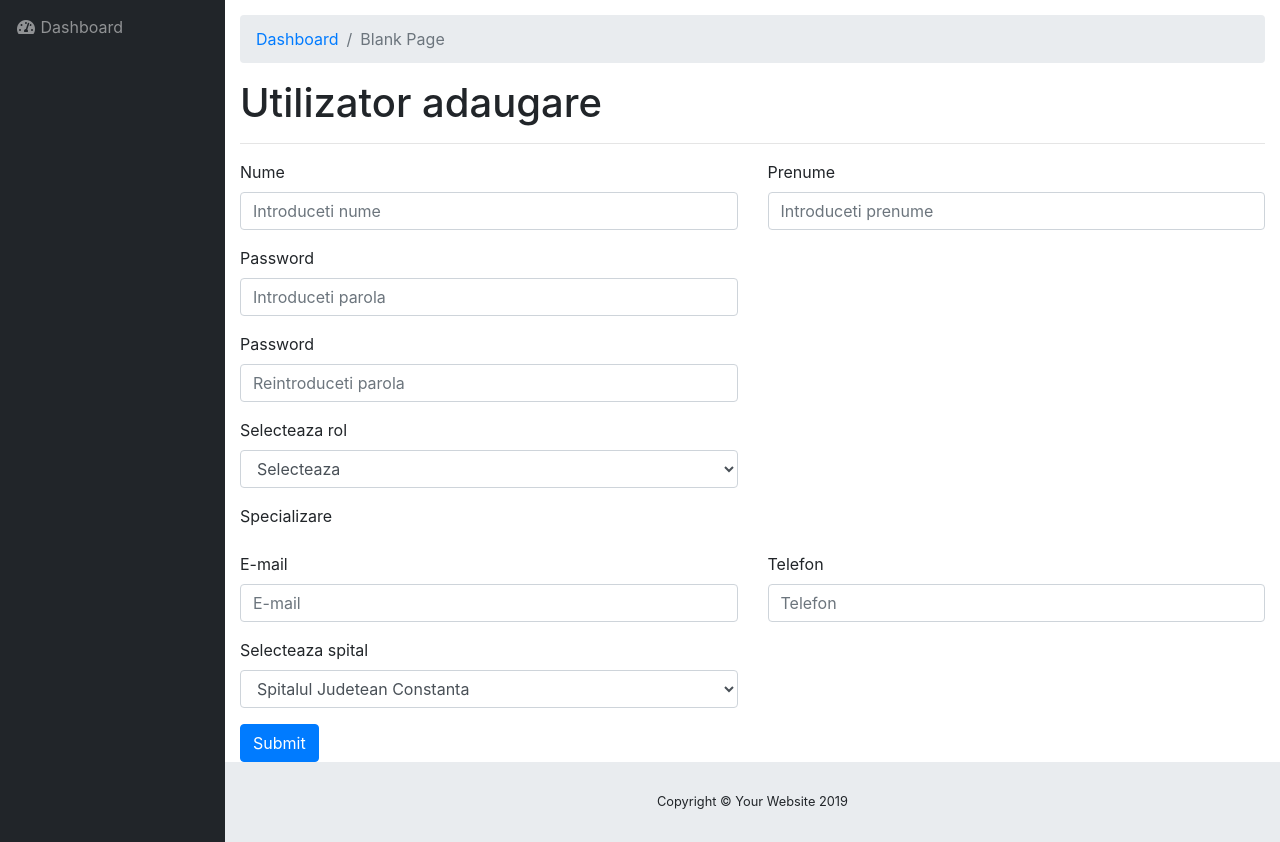
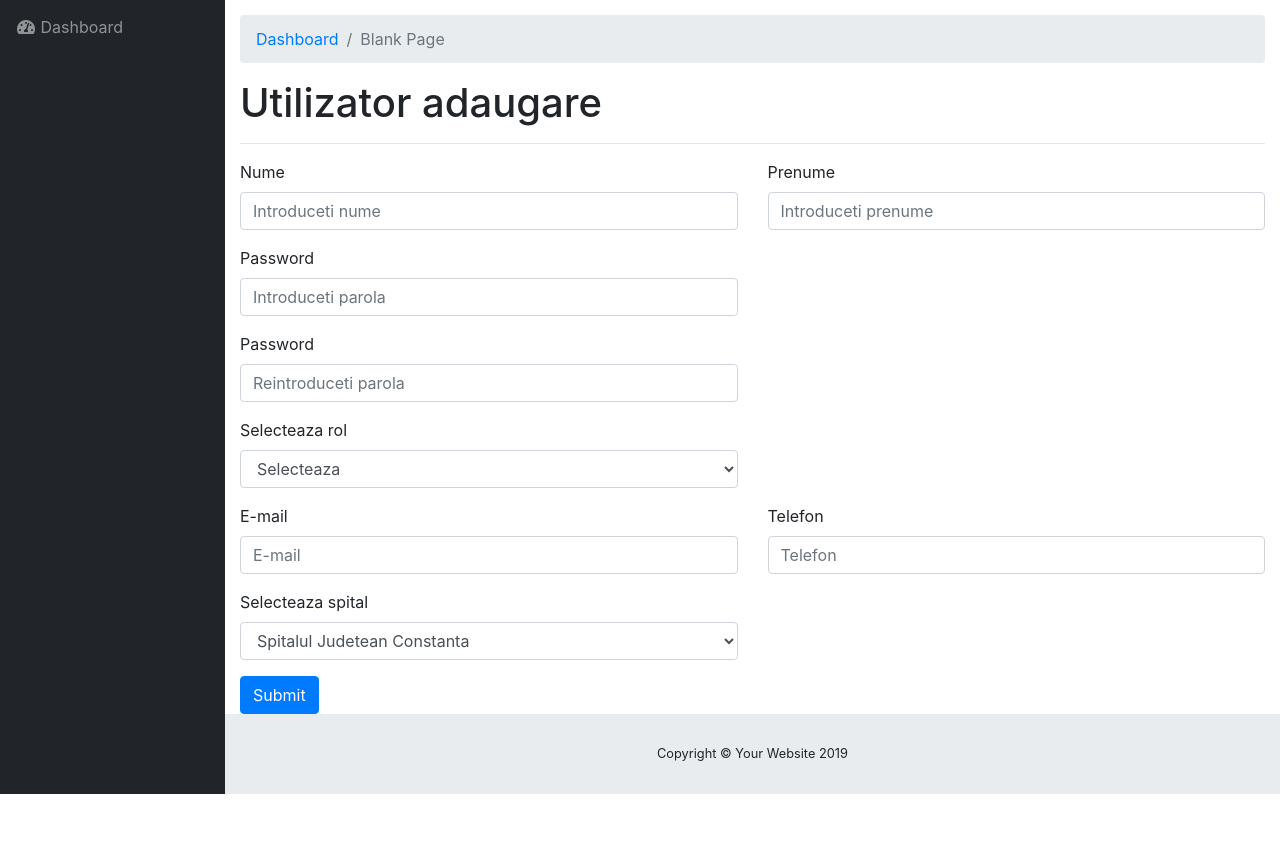
Before and after one commit to CristinaBizoi/dep, a PHP site: page /utilizatori_adaugare in a window 1280 px wide. Shown: the part 57-899 px from the top of the page. After the commit the page ends 851 px from the top, so only its background shows below. Run offline with PHP 8.4, Linux system fonts and the light colour scheme; data comes from the database, SQL or seed files in the repository.

Commit message:
alte chestii cu selectul

```diff
--- a/pacienti_adaugare.php
+++ b/pacienti_adaugare.php
@@ -76,6 +76,7 @@
                     <div class="form-group">
                         <label for="rh">Adaugare Rh</label>
                         <select class="form-control" id="rh" name="rh">
+                            <option value="">Selecteaza</option>
                             <option value="1">+</option>
                             <option value="2">-</option>
                         </select>
--- a/utilizatori_adaugare.php
+++ b/utilizatori_adaugare.php
@@ -86,11 +86,11 @@ include("./header.php");
                     </div>
                 </div>
             </div>
-            <div class="row" id="specializare">
+            <div class="row" id="specializare" style="display:none">
                 <div class="col-6">
                     <div class="form-group">
                         <label for="specializare">Specializare</label>
-                        <input type="text" name="specializare" style="display:none" class="form-control verificare" id="specializare" placeholder="Introduceti specializarea">
+                        <input type="text" name="specializare" class="form-control verificare" id="specializare" placeholder="Introduceti specializarea">
                         <div class="alert alert-danger" role="alert" style="display:none" id="eroare_specializare">
                             Nu ati introdus specializarea
                         </div>
```
